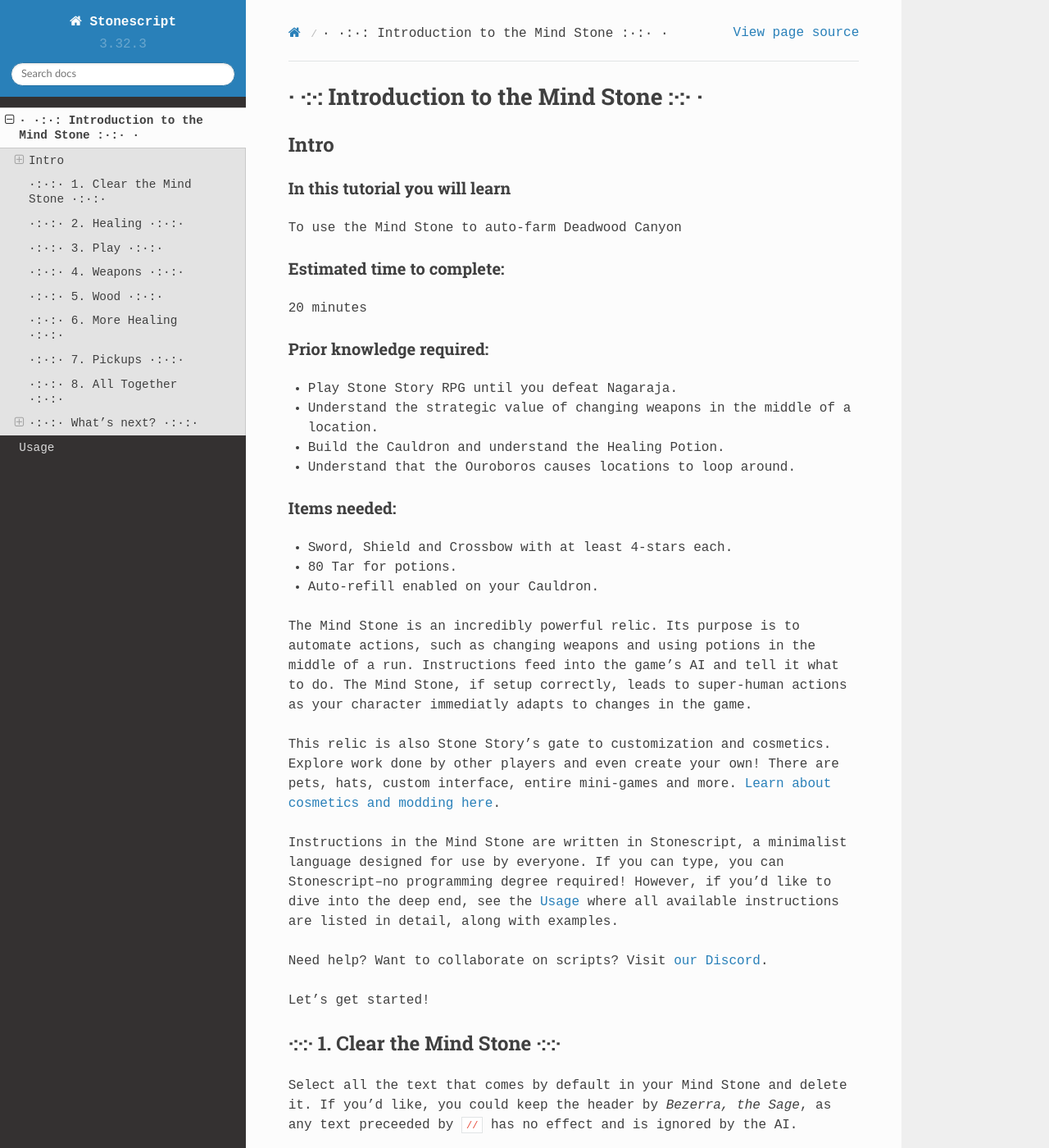
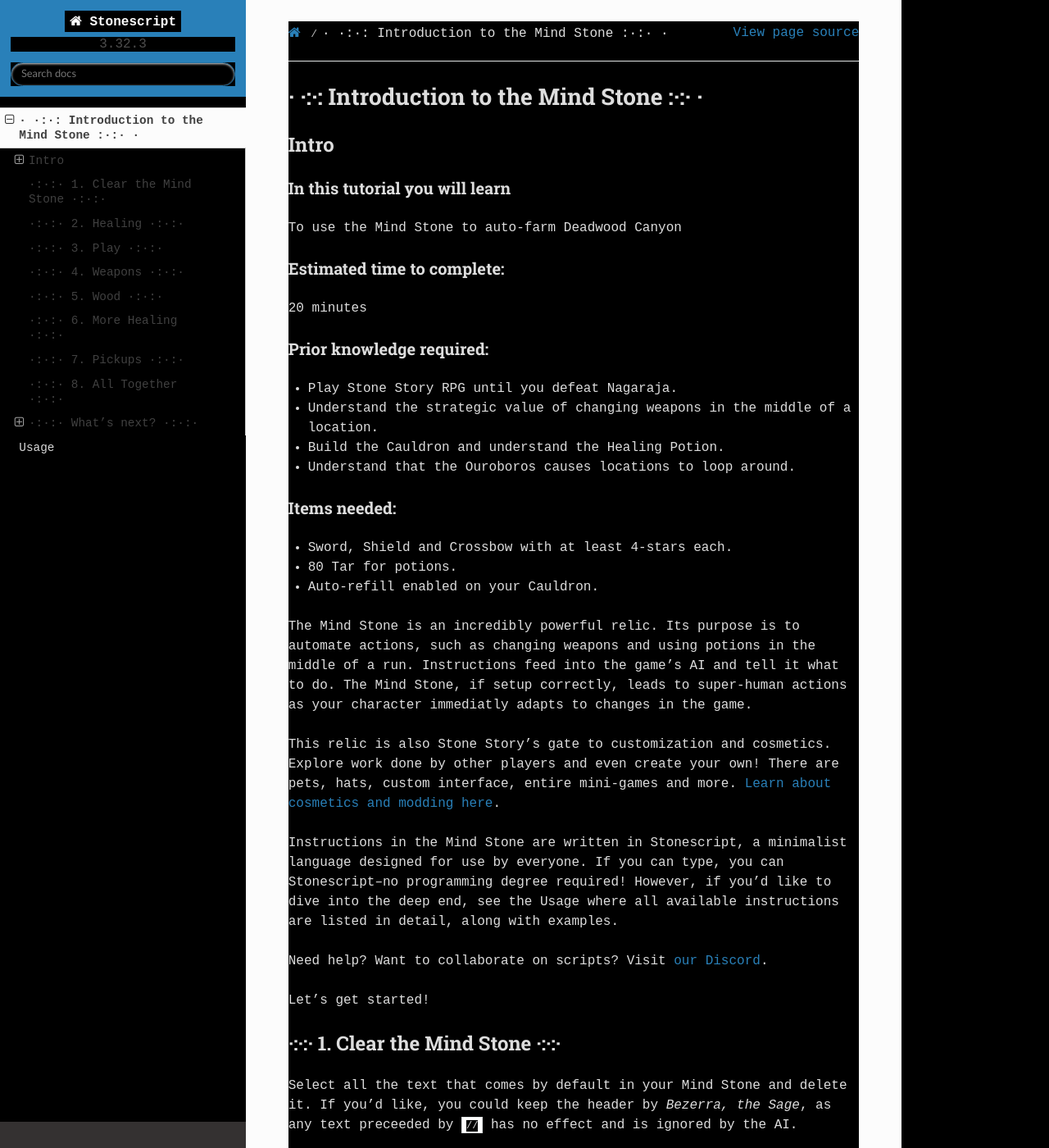
Before and after one commit to deechimaru/stonescript-documentation, a Sphinx documentation site: the page built from docs/source/tutorial.rst, in a window 1280 px wide and 1400 px high. Shown: the whole window at 82% size. Built offline with Sphinx 7.4.7 and the Read the Docs theme 2.0.0, drawn with Linux system fonts in a browser that asks for light colours; some of the changed text lies outside the part shown.

Commit message:
Add files via upload

```diff
--- a/docs/source/_static/css/custom.css
+++ b/docs/source/_static/css/custom.css
@@ -1,3 +1,5 @@
 *{
     font-family: monospace;
+    color: #ddd;
+    background-color: #000;
 }
--- a/docs/source/documentation.rst
+++ b/docs/source/documentation.rst
@@ -1,5 +1,5 @@
 Usage
-=====
+============
 
 .. _documentation:
 
--- a/docs/source/index.rst
+++ b/docs/source/index.rst
@@ -1,6 +1,6 @@
 · ·:·: Welcome to Stonescript's documentation! :·:· ·
 ===================================
-::
+.. code-block::
       _ ______________________ _
   ,:´      \____        __.---,. `.
  :.!  __________\_______\__`--`´__ \
```
Also changed, not shown: docs/source/tutorial.rst (+1 -15 lines).
